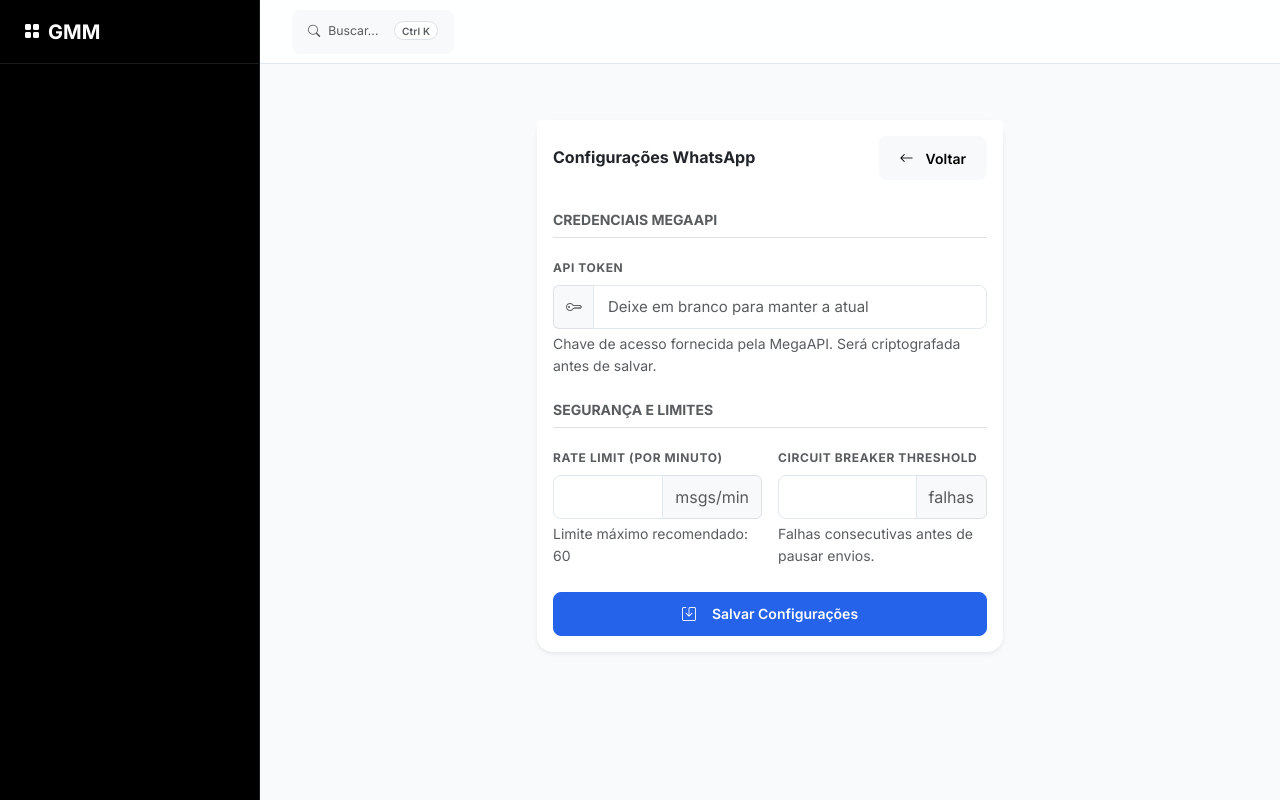
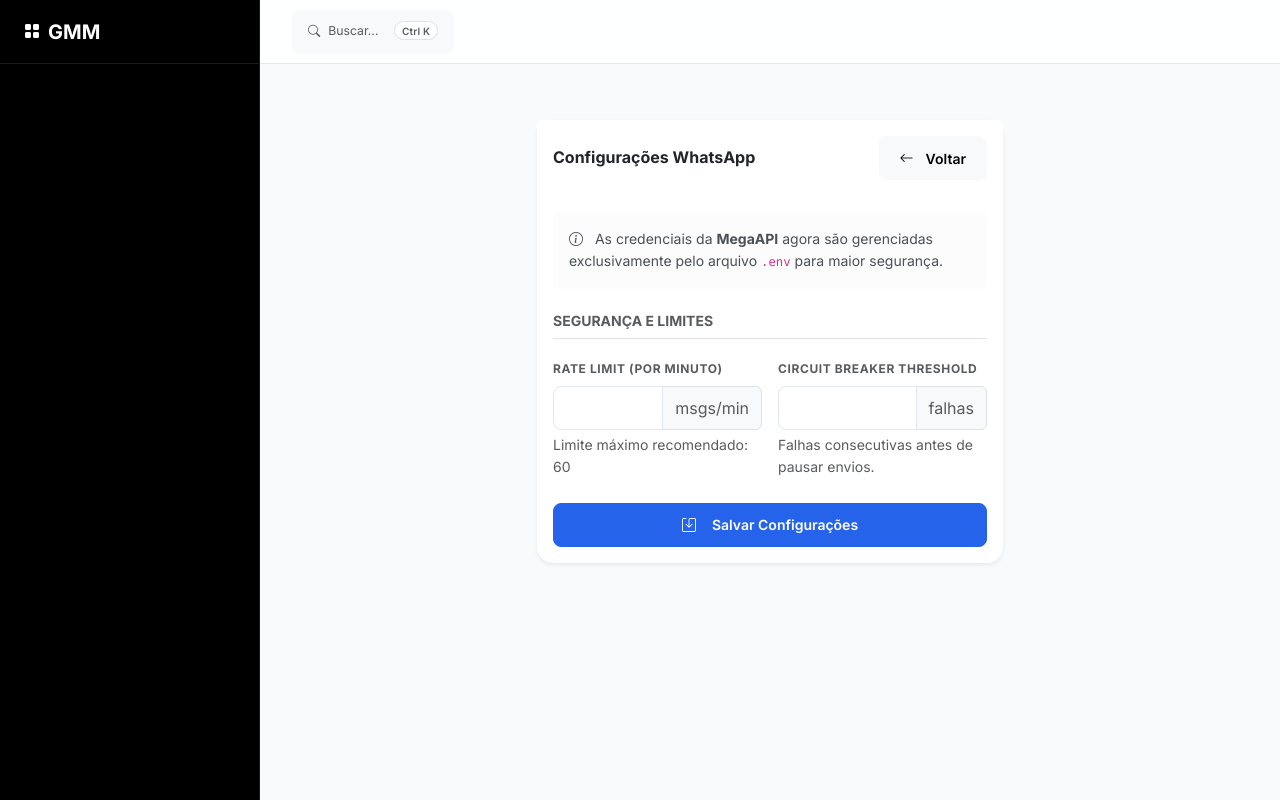
Before and after one commit to Admsmartfit/python-gestao-2, a Python web app: template gmm/app/templates/admin/whatsapp_config.html in a window 1280 px wide. Run offline with Jinja, Linux system fonts and the light colour scheme; the template is opened without the code that fills it, so the values that code supplies are empty; some libraries are stand-ins or nearby versions.

Commit message:
corrigir

```diff
--- a/gmm/app/templates/admin/whatsapp_config.html
+++ b/gmm/app/templates/admin/whatsapp_config.html
@@ -24,21 +24,11 @@
                     <form method="POST">
                         <input type="hidden" name="csrf_token" value="{{ csrf_token() if csrf_token else '' }}">
 
-                        <!-- API Credentials -->
-                        <div class="mb-4">
-                            <h6 class="text-uppercase text-muted small fw-bold mb-3 border-bottom pb-2">Credenciais
-                                MegaAPI</h6>
-                            <div class="mb-3">
-                                <label class="form-label small fw-bold text-muted">API Token</label>
-                                <div class="input-group">
-                                    <span class="input-group-text bg-light border-end-0"><i
-                                            class="bi bi-key text-muted"></i></span>
-                                    <input type="password" name="api_key" class="form-control"
-                                        placeholder="Deixe em branco para manter a atual" autocomplete="new-password">
-                                </div>
-                                <div class="form-text small">Chave de acesso fornecida pela MegaAPI. Será criptografada
-                                    antes de salvar.</div>
-                            </div>
+                        <!-- Configurações vindas do .env (Apenas leitura informativa) -->
+                        <div class="alert alert-light border-0 small mb-4">
+                            <i class="bi bi-info-circle me-2"></i>
+                            As credenciais da <strong>MegaAPI</strong> agora são gerenciadas exclusivamente pelo arquivo
+                            <code>.env</code> para maior segurança.
                         </div>
 
                         <!-- Safety Settings -->
```
Also changed, not shown: gmm/app/routes/admin_whatsapp.py (+2 -10 lines), gmm/app/services/whatsapp_service.py (+14 -12 lines).
